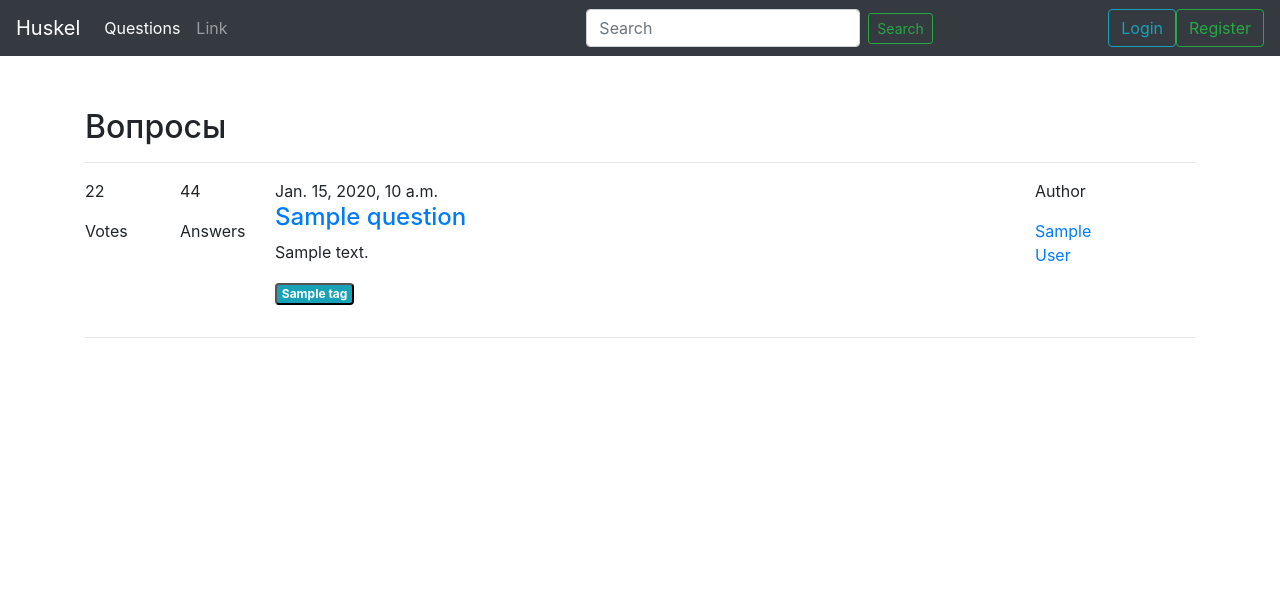
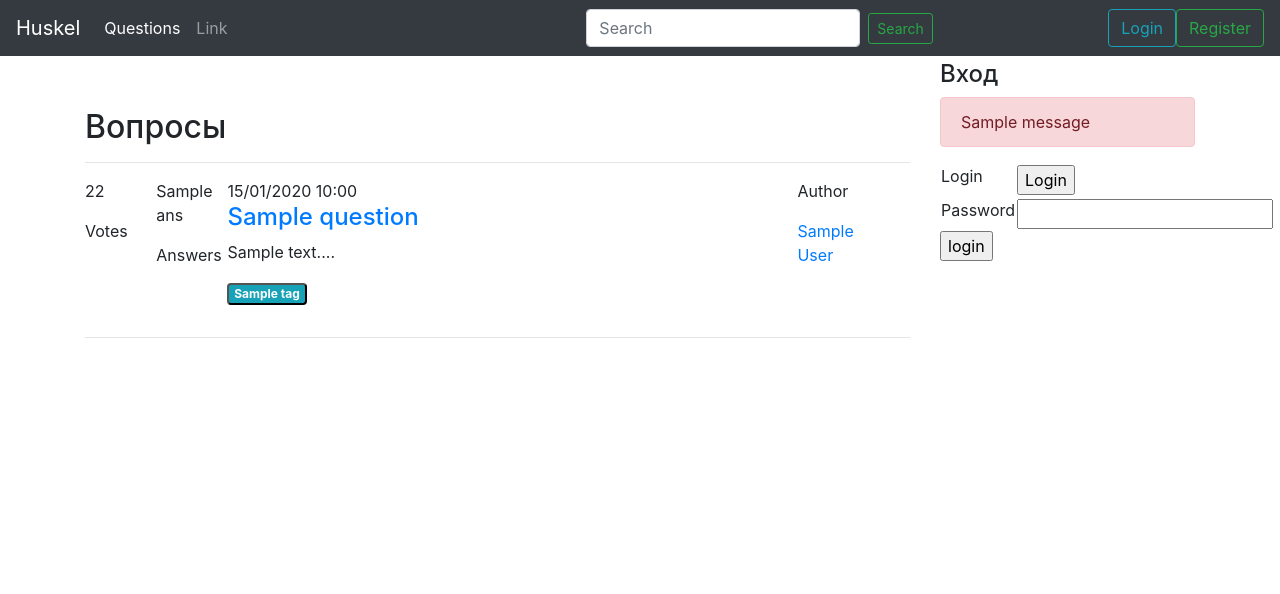
Before and after one commit to Luckywookie/courses_homework, a Django app: template lesson_7/stackoverflow/questions/templates/questions/main.html in a window 1280 px wide. Shown: the top 594 px of the page. Run offline with Django 3.2, Linux system fonts and the light colour scheme; the template is opened without the code that fills it: most values are stand-ins (such as "Sample title", 1, 10 or a date in 2020); one stand-in notice (Sample message) is shown; form fields are guessed from the names that the template uses; parts of the project's set-up code (start-up, migrations or seed data) failed here and were passed over; some libraries are stand-ins or nearby versions.

Commit message:
add form authorization in main page

```diff
--- a/lesson_7/stackoverflow/questions/forms.py
+++ b/lesson_7/stackoverflow/questions/forms.py
@@ -5,4 +5,4 @@ from .models import Profile
 class UserForm(forms.ModelForm):
     class Meta:
         model = Profile
-        fields = ('login', 'email')
+        fields = ('login', 'password')
--- a/lesson_7/stackoverflow/questions/models.py
+++ b/lesson_7/stackoverflow/questions/models.py
@@ -27,7 +27,7 @@ class Tag(models.Model):
 
 class Question(models.Model):
     title = models.CharField(max_length=240)
-    text = models.TextField(max_length=680)
+    text = models.TextField(max_length=900)
     author = models.ForeignKey(Profile)
     pub_date = models.DateTimeField('date published')
     tags = models.ManyToManyField(Tag)
@@ -37,8 +37,8 @@ class Question(models.Model):
 
 
 class Answer(models.Model):
-    text = models.TextField(max_length=680)
+    text = models.TextField(max_length=900)
     author = models.ForeignKey(Profile)
     date = models.DateTimeField('date created')
-    is_wright = models.BooleanField(default=False)
+    is_right = models.BooleanField(default=False)
     question = models.ForeignKey(Question)
--- a/lesson_7/stackoverflow/questions/templates/questions/main.html
+++ b/lesson_7/stackoverflow/questions/templates/questions/main.html
@@ -3,21 +3,14 @@
     <head>
         <meta charset="utf-8">
         <meta name="viewport" content="width=device-width, initial-scale=1, shrink-to-fit=no">
-    <meta name="description" content="">
-    <meta name="author" content="">
         <link rel="icon" href="favicon.ico">
-
-    <title>Sticky Footer Navbar Template for Bootstrap</title>
-
+        <title>Huskel portal</title>
         <!-- Bootstrap core CSS -->
         <link href="/static/js/bootstrap/dist/css/bootstrap.min.css" rel="stylesheet">
-
         <!-- Custom styles for this template -->
         <link href="/static/css/main.css" rel="stylesheet">
     </head>
-
     <body>
-
         <header>
         <!-- Fixed navbar -->
             <nav class="navbar navbar-expand-md navbar-dark fixed-top bg-dark">
@@ -48,12 +41,12 @@
             </div>
             </nav>
         </header>
-
         <!-- Begin page content -->
         <main role="main" class="container">
             {% block content %}
+            <div class="row">
+                <div class="col-9">
                     <h2 class="mt-5">Вопросы</h2><hr>
-        {% if user.is_authenticated %}{% endif %}
                     {% for question in questions %}
                         <div class="row">
                             <div class="col-1">
@@ -61,15 +54,15 @@
                                 <p>Votes</p>
                             </div>
                             <div class="col-1">
-                    <p>44</p>
+                                <p>{{ question.ans }}</p>
                                 <p>Answers</p>
                             </div>
                             <div class="col-8">
                                 <div class="date">
-                        {{ question.pub_date }}
+                                    {{ question.pub_date | date:"d/m/Y H:i"}}
                                 </div>
                                 <h4><a href="/questions/{{ question.id }}">{{ question.title }}</a></h4>
-                    <p>{{ question.text|linebreaksbr }}</p>
+                                <p>{{ question.text|stringformat:".300s" }}...</p>
                                 <p>
                                 {% for tag in question.tags.all %}
                                     <button class="badge badge-info">{{ tag }}</button>
@@ -82,6 +75,36 @@
                             </div>
                         </div><hr>
                     {% endfor %}
+                </div>
+                <div class="col-3">
+                    {% if not user.is_authenticated %}
+                    <h4>Вход</h4>
+                    {% for message in messages %}
+                        <div class="alert alert-danger">{{ message }}</div>
+                    {% endfor %}
+                    {% if form.errors %}
+                        {% for errors in form.errors %}
+                            {{ errors }}
+                        {% endfor %}
+                    {% endif %}
+                    <form method="post" action="{% url 'view_login' %}">
+                    {% csrf_token %}
+                    <table width="200px">
+                    <tr>
+                        <td>{{ form.login.label_tag }}</td>
+                        <td>{{ form.login }}</td>
+                    </tr>
+                    <tr>
+                        <td>{{ form.password.label_tag }}</td>
+                        <td>{{ form.password }}</td>
+                    </tr>
+                    </table>
+                    <input type="submit" value="login" />
+                    <input type="hidden" name="next" value="{{ next }}" />
+                    </form>
+                    {% endif %}
+                </div>
+            </div>
         {% endblock %}
     </main>
 
--- a/lesson_7/stackoverflow/stackoverflow/urls.py
+++ b/lesson_7/stackoverflow/stackoverflow/urls.py
@@ -15,7 +15,7 @@ Including another URLconf
 """
 from django.conf.urls import url, include
 from django.contrib import admin
-from questions.views import Logout, home
+from questions.views import Logout, home, view_login
 from django.contrib.auth.views import LoginView
 
 
@@ -25,4 +25,5 @@ urlpatterns = [
     url(r'^questions/', include('questions.urls', namespace='questions')),
     url(r'^login/$', LoginView.as_view(template_name='questions/login.html'), name='login'),
     url(r'^logout/$', Logout.as_view(), name='logout'),
+    url(r'^view_login/$', view_login, name='view_login'),
 ]
```
Also changed, not shown: lesson_7/stackoverflow/questions/templates/questions/details.html (+20 -1 lines), lesson_7/stackoverflow/questions/views.py (+20 -17 lines), lesson_7/stackoverflow/db.sqlite3. Lines whose indentation alone changed are shown as unchanged.
